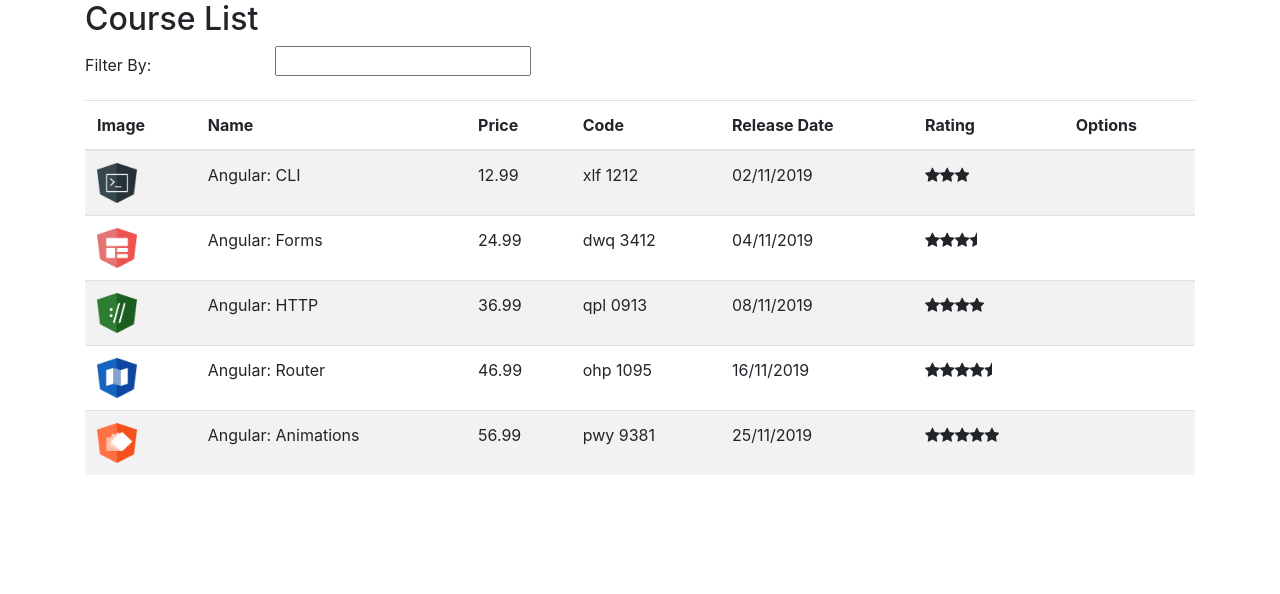
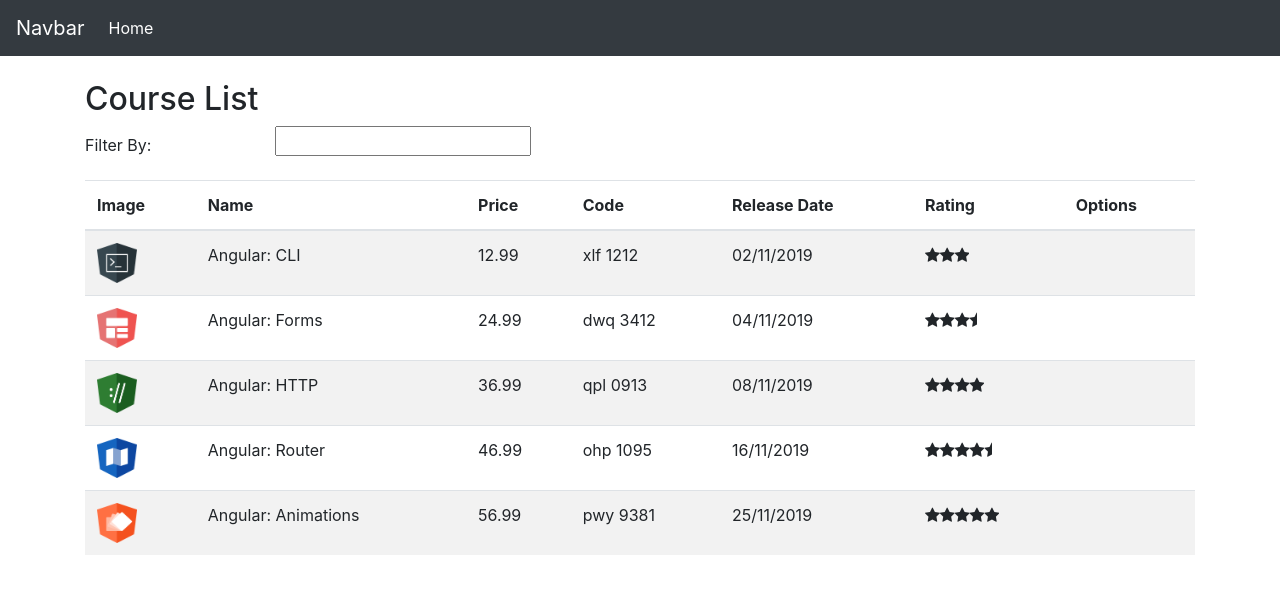
Before and after one commit to rs-santiago/course-manage, an Angular app: page /course in a window 1280 px wide. Shown: the top 594 px of the page. Built offline with nearby package versions, Linux system fonts and the light colour scheme.

Commit message:
protegendo rotas com Guards

```diff
--- a/src/app/app.component.html
+++ b/src/app/app.component.html
@@ -1,3 +1,4 @@
-<div class="container">
-  <app-course-list></app-course-list>
+<app-nav-bar></app-nav-bar>
+<div class="container mt-4">
+  <router-outlet></router-outlet>
 </div>
--- a/src/app/courses/course-list.component.ts
+++ b/src/app/courses/course-list.component.ts
@@ -3,7 +3,6 @@ import { Course } from "./course";
 import { CourseService } from "./course.service";
 
 @Component({
-    selector: 'app-course-list',
     templateUrl: './course-list.component.html'
 })
 export class CourseListComponent implements OnInit{
--- /dev/null
+++ b/src/app/error404/error404.component.css
@@ -0,0 +1,3 @@
+#main {
+    height: 100vh;
+}
--- /dev/null
+++ b/src/app/error404/error404.component.html
@@ -0,0 +1,6 @@
+<div class="d-flex justify-content-center align-items-center" id="main">
+    <h1 class="mr-3 pr-3 align-top border-right inline-block align-content-center">404</h1>
+    <div class="inline-block align-middle">
+    	<h2 class="font-weight-normal lead" id="desc">The page you requested was not found.</h2>
+    </div>
+</div>
--- /dev/null
+++ b/src/app/nav-bar/nav-bar.component.html
@@ -0,0 +1,15 @@
+<nav class="navbar navbar-expand-lg navbar-dark bg-dark">
+    <a class="navbar-brand" href="#">Navbar</a>
+    <button class="navbar-toggler" type="button" data-toggle="collapse" data-target="#navbarSupportedContent"
+      aria-controls="navbarSupportedContent" aria-expanded="false" aria-label="Toggle navigation">
+      <span class="navbar-toggler-icon"></span>
+    </button>
+
+    <div class="collapse navbar-collapse" id="navbarSupportedContent">
+      <ul class="navbar-nav mr-auto">
+        <li class="nav-item active">
+          <a class="nav-link" href="#">Home <span class="sr-only">(current)</span></a>
+        </li>
+      </ul>
+    </div>
+  </nav>
```
Also changed, not shown: src/app/app.module.ts (+22 -2 lines), src/app/error404/error404.component.ts (added, +9 -0 lines), src/app/nav-bar/nav-bar.component.ts (added, +10 -0 lines).
